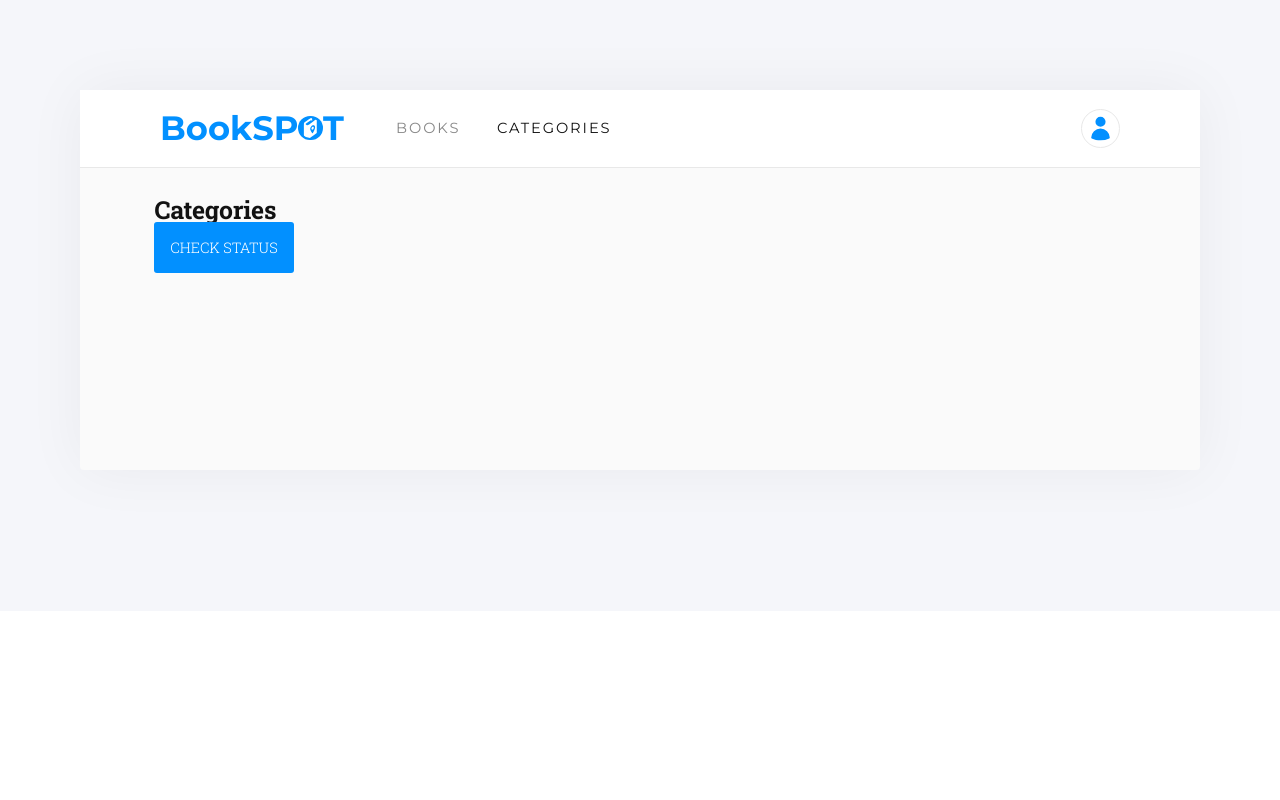
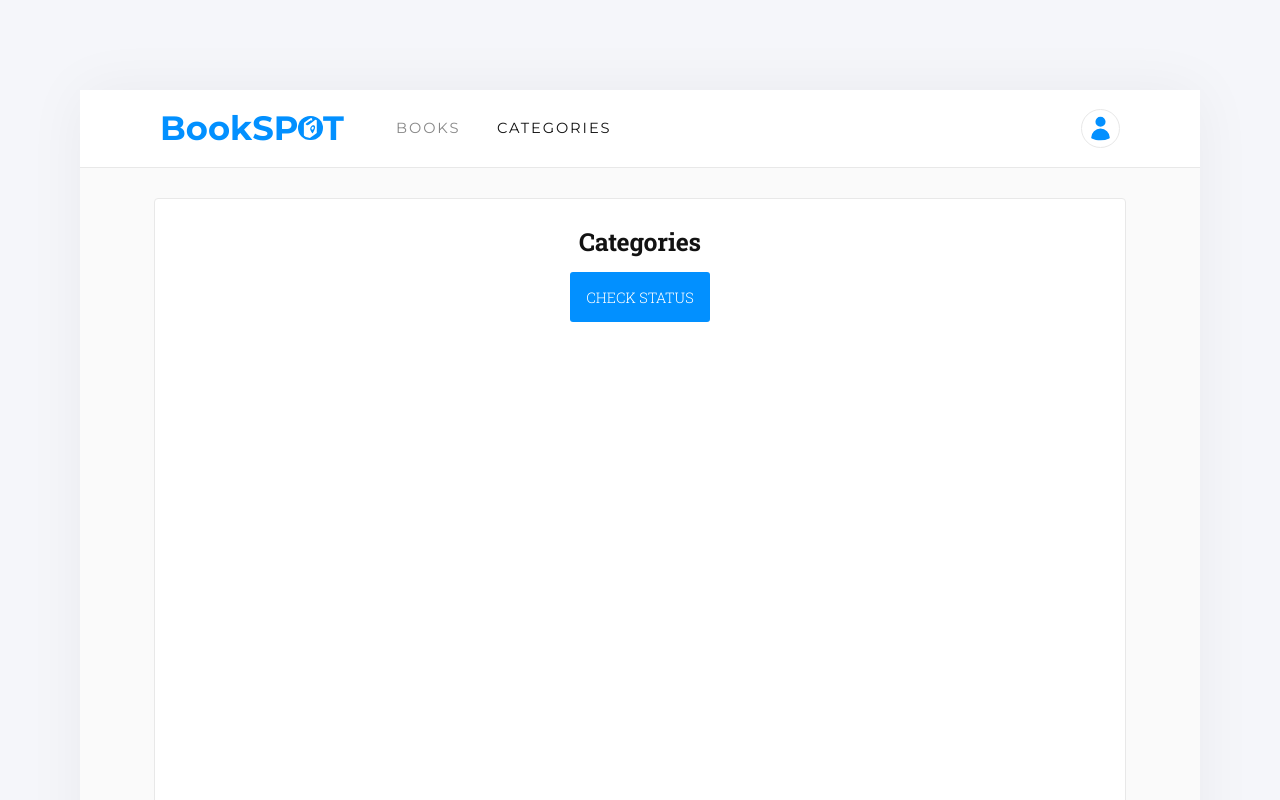
Before and after one commit to luigirazum/mv-bookspot-app, a React (Create React App) app: page /categories in a window 1280 px wide. Shown: the top 800 px of the page. Built offline with nearby package versions, Linux system fonts and the light colour scheme.

Commit message:
Add html semantic

```diff
--- a/src/routes/Categories.jsx
+++ b/src/routes/Categories.jsx
@@ -1,5 +1,5 @@
 const Categories = () => (
-  <>
+  <section className="categories">
     <h2 className="categoriesTitle">Categories</h2>
     <button
       type="button"
@@ -7,7 +7,7 @@ const Categories = () => (
     >
       Check Status
     </button>
-  </>
+  </section>
 );
 
 export default Categories;
```
